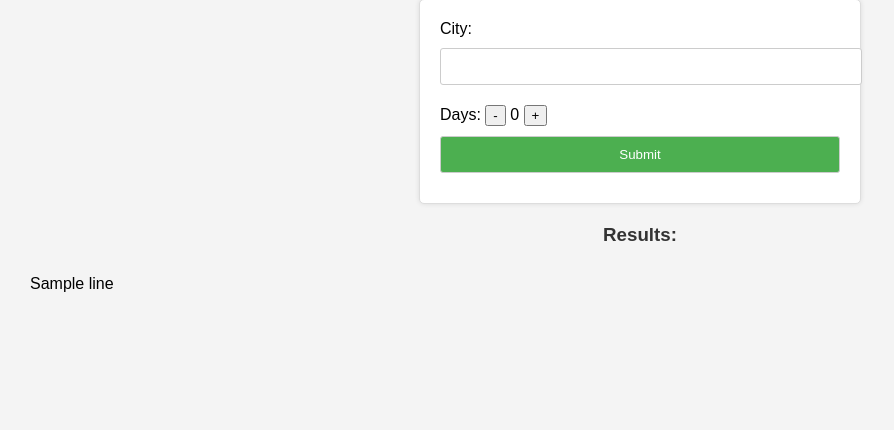
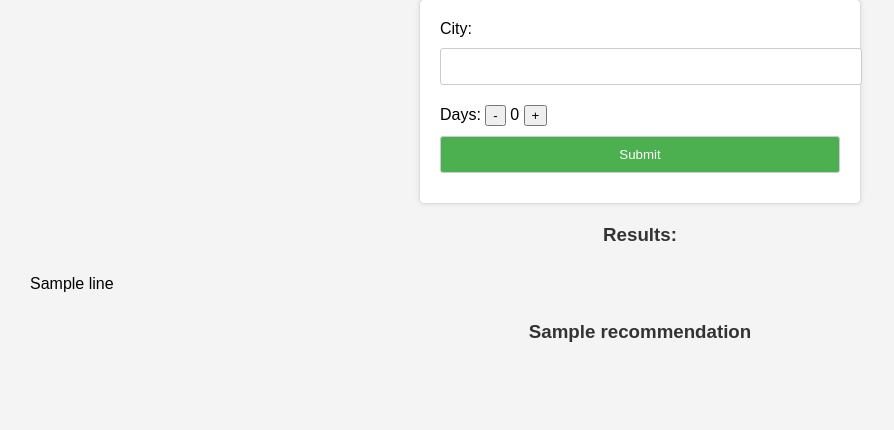
Before and after one commit to kraj2503/minor-project, a Flask app: template templates/index.html in a window 1280 px wide. Shown: the part 89-519 px from the top of the page, without its empty margins (0-894 px from the left). Run offline with Flask 3, Linux system fonts and the light colour scheme; the template is opened without the code that fills it: most values are stand-ins (such as "Sample title", 1, 10 or a date in 2020); parts of the project's set-up code (start-up, migrations or seed data) failed here and were passed over.

Commit message:
implemented purifier recommendation system

```diff
--- a/app.py
+++ b/app.py
@@ -6,18 +6,24 @@ app = Flask(__name__)
 @app.route('/', methods=['GET', 'POST'])
 def index():
     output = []
+    recommendation = None
     if request.method == 'POST':
         city = request.form['city']
         days = int(request.form['days'])
 
         # Fetch the data for the given city and days
-        api_response = try1.get_api_response(city, days)
+        api_response = try1.get_api_response(city, days+1)
+
+        aqi_values = []
 
         # Process and predict AQI for current data
         try:
+            output.append(f"AQI for {city} is:")
             current_data = try1.extract_data(api_response['current'])
             current_aqi = try1.predict_aqi(current_data)
-            output.append(f"Current AQI: {current_aqi:.2f}")  # AQI up to 2 decimal places
+            output.append(f"Current AQI: {current_aqi:.2f}")
+            aqi_values.append(current_aqi)
+
         except KeyError:
             pass
 
@@ -26,11 +32,24 @@ def index():
             try:
                 forecast_data = try1.extract_data(forecast_day)
                 forecast_aqi = try1.predict_aqi(forecast_data)
-                output.append(f"AQI for {forecast_day['date']}: {forecast_aqi:.2f}")  # AQI up to 2 decimal places
+                output.append(f"AQI for {forecast_day['date']}: {forecast_aqi:.2f}")
+                aqi_values.append(forecast_aqi)
             except KeyError:
                 pass
 
-    return render_template('index.html', output=output)
+        # Calculate average AQI
+        avg_aqi = sum(aqi_values) / len(aqi_values)
+        # output.append(f"Average AQI for the area is: {avg_aqi:.2f}")
+
+        # Purifier Recommendation
+        if avg_aqi <= 100:
+            recommendation = "Recommended Purifier: Basic Purifier"
+        elif avg_aqi <= 200:
+            recommendation = "Recommended Purifier: Advanced Purifier"
+        else:
+            recommendation = "Recommended Purifier: Ultra Purifier"
+
+    return render_template('index.html', output=output, recommendation=recommendation)
 
 if __name__ == "__main__":
     app.run(debug=True)
--- a/templates/index.html
+++ b/templates/index.html
@@ -1,11 +1,13 @@
 <!DOCTYPE html>
 <html lang="en">
+
 <head>
     <meta charset="UTF-8">
     <meta name="viewport" content="width=device-width, initial-scale=1.0">
     <title>AQI Predictor</title>
     <link rel="stylesheet" href="/static/css/styles.css">
 </head>
+
 <body>
     <h2>AQI Prediction</h2>
 
@@ -14,7 +16,8 @@
             City:
             <input type="text" name="city" id="cityInput" required>
         </label>
-        Days: <button type="button" onclick="decrement()">-</button> <span id="dayCount">0</span> <button type="button" onclick="increment()">+</button>
+        Days: <button type="button" onclick="decrement()">-</button> <span id="dayCount">0</span> <button type="button"
+            onclick="increment()">+</button>
         <input type="hidden" name="days" id="dayInput" value="0">
 
         <input type="submit" value="Submit">
@@ -29,6 +32,14 @@
     </ul>
     {% endif %}
 
+    <!-- ... -->
+    {% if recommendation %}
+    <h3>{{ recommendation }}</h3>
+    {% endif %}
+    <!-- ... -->
+
+
     <script src="/static/js/scripts.js"></script>
 </body>
+
 </html>
--- a/try1.py
+++ b/try1.py
@@ -1,6 +1,8 @@
 import requests
 import json
 import pickle
+import warnings
+
 # import train1 as t1
 
 def get_api_key_from_config(file_path='config.txt'):
@@ -75,6 +77,7 @@ def predict_aqi(data):
         data['temp_c'],
         data['humidity']
     ]]
+    warnings.filterwarnings('ignore', '.*X does not have valid feature names.*')
     predicted_aqi = model.predict(sample_data)
 
     # Return the predicted AQI
```
Lines whose indentation alone changed are shown as unchanged.
